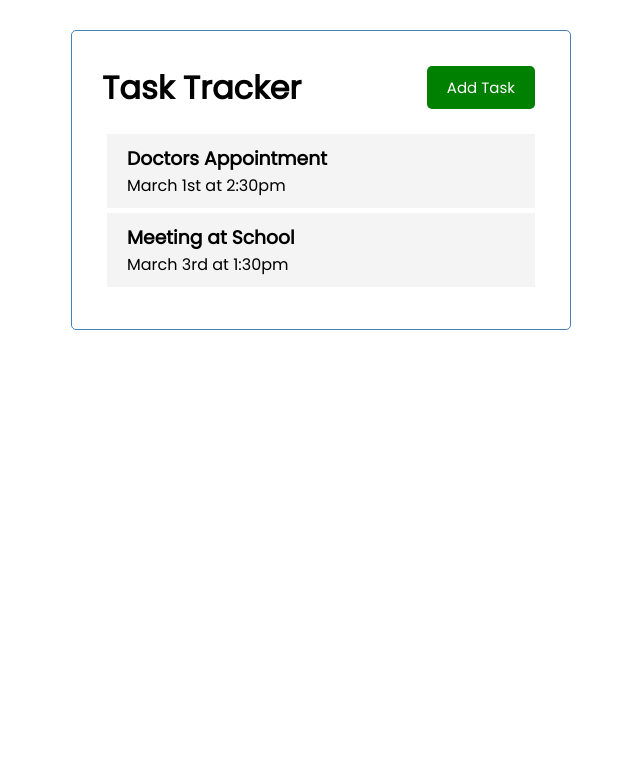
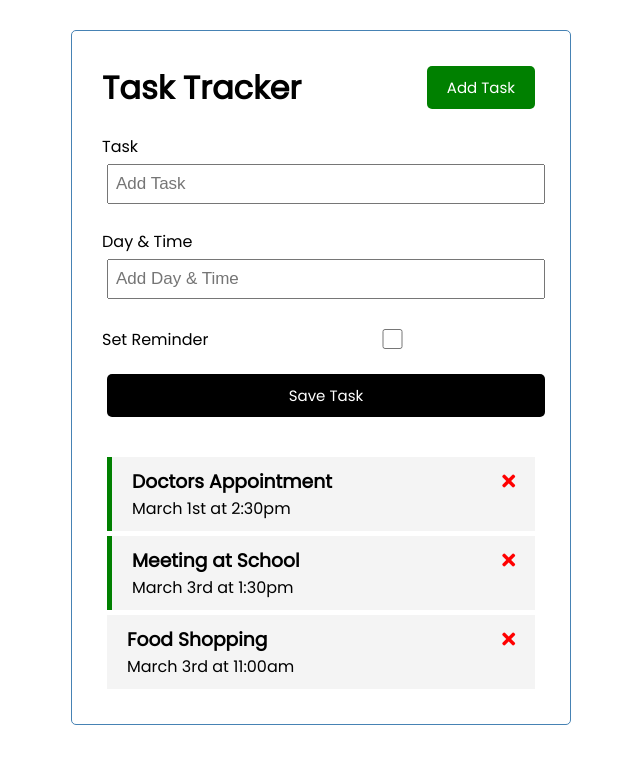
Before and after one commit to serlintamilselvam/task-tracker, a Vue app: page / in a window 1280 px wide. Shown: the top 764 px of the page, without its empty margins (319-959 px from the left). Built offline with nearby package versions, Linux system fonts and the light colour scheme.

Commit message:
UI: Listed tasks, added new task, deleted task and changed reminder of tasks

```diff
--- a/public/index.html
+++ b/public/index.html
@@ -4,6 +4,7 @@
     <meta charset="utf-8">
     <meta http-equiv="X-UA-Compatible" content="IE=edge">
     <meta name="viewport" content="width=device-width,initial-scale=1.0">
+    <link rel="stylesheet" href="https://cdnjs.cloudflare.com/ajax/libs/font-awesome/5.15.2/css/all.min.css">
     <link rel="icon" href="<%= BASE_URL %>favicon.ico">
     <title><%= htmlWebpackPlugin.options.title %></title>
   </head>
--- a/src/App.vue
+++ b/src/App.vue
@@ -1,23 +1,46 @@
 <template>
   <div class="container">
     <Header title="Task Tracker" />
-    <Tasks :tasks="tasks" />
+    <AddTask
+      @add-task="addTask" />
+    <Tasks
+      @toggle-reminder="toggleReminder"
+      @delete-task="deleteTask"
+      :tasks="tasks" />
   </div>
 </template>
 
 <script>
 import Header from './components/Header/Header.vue'
 import Tasks from './components/Tasks/Tasks.vue'
+import AddTask from './components/AddTask/AddTask.vue'
 
 export default {
   name: 'App',
   components: {
     Header,
-    Tasks
+    Tasks,
+    AddTask
   },
   data() {
     return {
-      tasks: []
+      tasks: [],
+      showAddTask: false
+    }
+  },
+  methods: {
+    addTask(newTask) {
+      this.tasks = [...this.tasks, newTask]
+    },
+    deleteTask(id) {
+      if(confirm("Are you sure, You want to delete this task?")) {
+        this.tasks = this.tasks.filter((task) => task.id !== id)
+      }
+    },
+    toggleReminder(id) {
+      this.tasks = this.tasks.map((task) =>
+        task.id === id ?
+        {...task, reminder: !task.reminder} : task)
     }
   },
   created() {
@@ -26,13 +49,19 @@
         id: 1,
         text: 'Doctors Appointment',
         day: 'March 1st at 2:30pm',
-        remainder: true
+        reminder: true
       },
       {
         id: 2,
         text: 'Meeting at School',
         day: 'March 3rd at 1:30pm',
-        remainder: true
+        reminder: true
+      },
+      {
+        id: 3,
+        text: 'Food Shopping',
+        day: 'March 3rd at 11:00am',
+        reminder: false
       }
     ]
   }
--- /dev/null
+++ b/src/components/AddTask/AddTask.vue
@@ -0,0 +1,89 @@
+<template>
+    <form @submit="onSubmit" class="add-form">
+        <div class="form-control">
+            <label>Task</label>
+            <input type="text" v-model="text" name="text" placeholder="Add Task" />
+        </div>
+        <div class="form-control">
+            <label>Day & Time</label>
+            <input
+            type="text"
+            v-model="day"
+            name="day"
+            placeholder="Add Day & Time"
+            />
+        </div>
+        <div class="form-control form-control-check">
+            <label>Set Reminder</label>
+            <input type="checkbox" v-model="reminder" name="reminder" />
+        </div>
+
+        <input type="submit" value="Save Task" class="btn btn-block" />
+    </form>
+</template>
+
+<script>
+export default {
+    name: 'AddTask',
+    data() {
+        return {
+            text: '',
+            day: '',
+            reminder: false
+        }
+    },
+    methods: {
+        onSubmit(e) {
+            e.preventDefault()
+
+            if(!this.text) {
+                alert("Please add a task")
+            }
+
+            const newTask = {
+                id: Math.floor(Math.random() * 100000),
+                text: this.text,
+                day: this.day,
+                reminder: this.reminder
+            }
+
+            this.$emit('add-task', newTask)
+
+            this.text = ''
+            this.day = ''
+            this.reminder = false
+        }
+    }
+}
+</script>
+
+<style scoped>
+.add-form {
+  margin-bottom: 40px;
+}
+.form-control {
+  margin: 20px 0;
+}
+.form-control label {
+  display: block;
+}
+.form-control input {
+  width: 100%;
+  height: 40px;
+  margin: 5px;
+  padding: 3px 7px;
+  font-size: 17px;
+}
+.form-control-check {
+  display: flex;
+  align-items: center;
+  justify-content: space-between;
+}
+.form-control-check label {
+  flex: 1;
+}
+.form-control-check input {
+  flex: 2;
+  height: 20px;
+}
+</style>
--- a/src/components/Tasks/Task.vue
+++ b/src/components/Tasks/Task.vue
@@ -1,6 +1,8 @@
 <template>
-    <div class="task">
-        <h3>{{task.text}}</h3>
+    <div @dblclick="$emit('toggle-reminder', task.id)" :class="[task.reminder ? 'reminder': '', 'task']">
+        <h3>{{task.text}}
+            <i @click="$emit('delete-task', task.id)" class="fas fa-times"></i>
+        </h3>
         <p>{{ task.day}}</p>
 
     </div>
@@ -15,7 +17,11 @@
 }
 </script>
 
-<style>
+<style scope>
+
+.fas {
+    color: red;
+}
 
 .task {
     background: #f4f4f4;
@@ -24,7 +30,7 @@
     cursor: pointer;
 }
 
-.task-remainder {
+.reminder {
     border-left: 5px solid green;
 }
 
--- a/src/components/Tasks/Tasks.vue
+++ b/src/components/Tasks/Tasks.vue
@@ -1,6 +1,8 @@
 <template>
     <div :key="task.id" v-for="task in tasks">
-        <Task :task="task" />
+        <Task
+            @toggle-reminder="$emit('toggle-reminder', task.id)"
+            @delete-task="$emit('delete-task', task.id)" :task="task" />
     </div>
 </template>
 
@@ -15,6 +17,7 @@
     },
     components: {
         Task
-    }
+    },
+    emits: ['delete-task', 'toggle-reminder']
 }
 </script>
```
